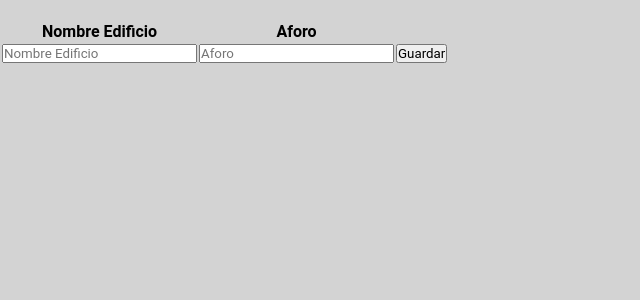
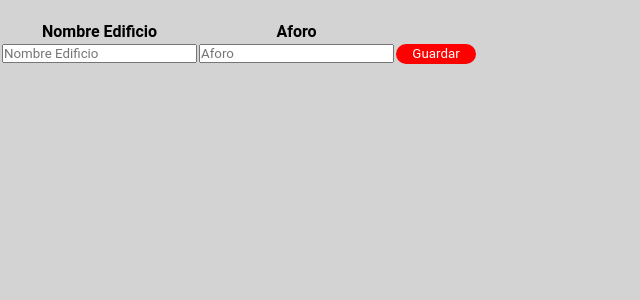
Before and after one commit to Marchel0/proyecto1, a PHP site: page /editar.php in a window 1280 px wide. Shown: the part 80-380 px from the top of the page, without its empty margins (0-640 px from the left). Run offline with PHP 8.4, Linux system fonts and the light colour scheme; data comes from the database, SQL or seed files in the repository; data that the repository does not hold is empty; some libraries are stand-ins or nearby versions.

Commit message:
Boton guardado
El boton de guardar es coherente con la estetica de la pagina

```diff
--- a/editar.php
+++ b/editar.php
@@ -53,7 +53,7 @@
                     ?>
                     <td><input type="text" name="nombre_edificio" placeholder = "Nombre Edificio"></td>
                     <td><input type="text" name="aforo_total" placeholder = "Aforo"></td>
-                    <td><button type="submit">Guardar</button><td>
+                    <td><button class="boton_ingresar" type="submit">Guardar</button><td>
                 </form>
                 </tr>
             </table>
```
